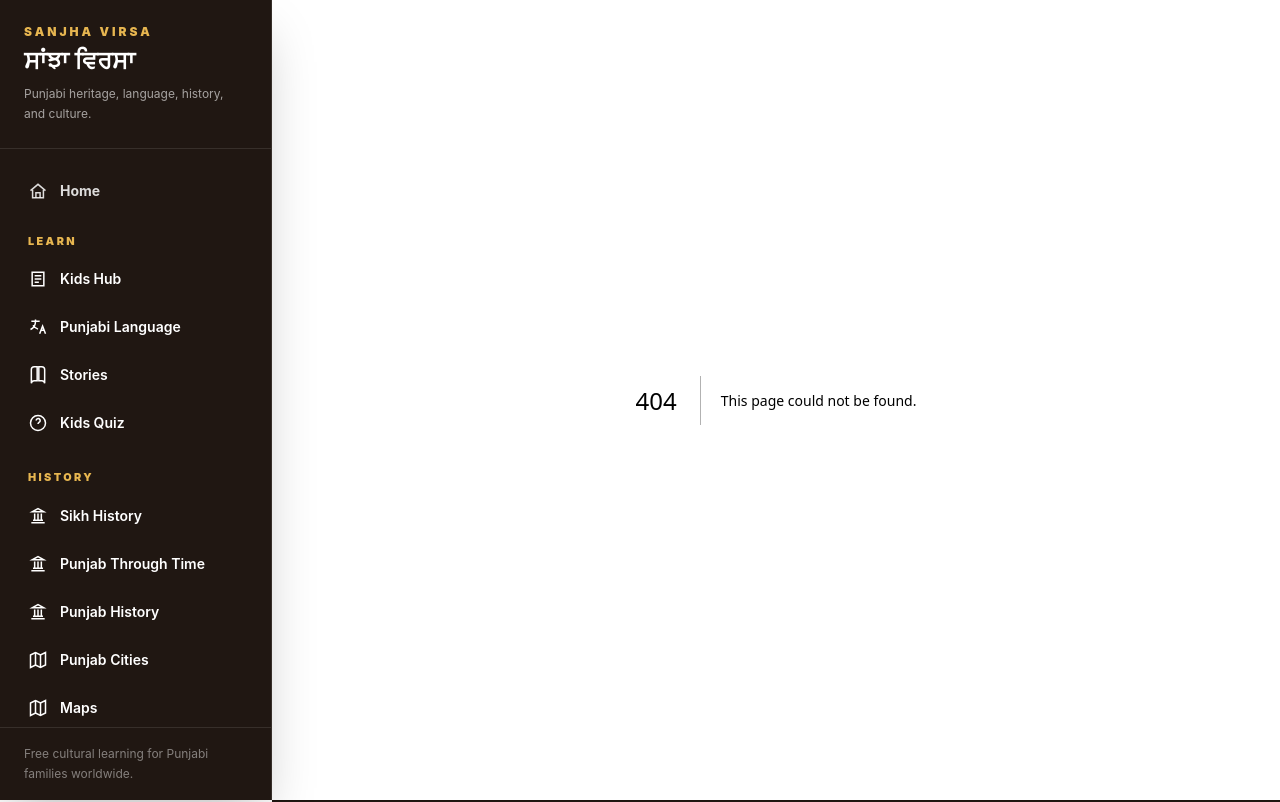
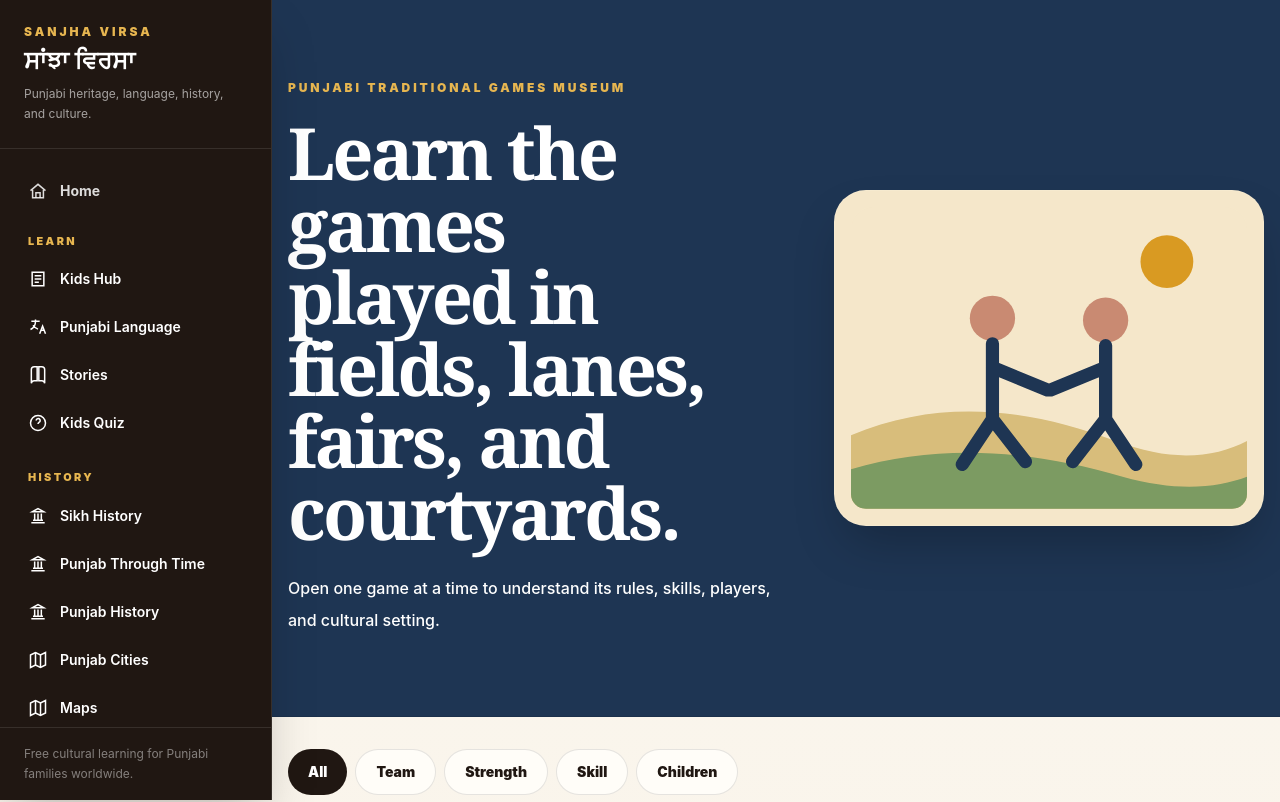
Before and after one commit to Gagan8atwal/sanjha-virsa, a Next.js app: page /games in a window 1280 px wide. Before the commit this address had no page. Shown: the top 802 px of the page. Built offline with nearby package versions, Linux system fonts and the light colour scheme.

Commit message:
Add Punjabi Traditional Games Museum route

```diff
--- /dev/null
+++ b/app/games/page.tsx
@@ -0,0 +1,5 @@
+import PunjabiGamesMuseum from '../../components/PunjabiGamesMuseum';
+
+export default function GamesPage() {
+  return <PunjabiGamesMuseum />;
+}
```
